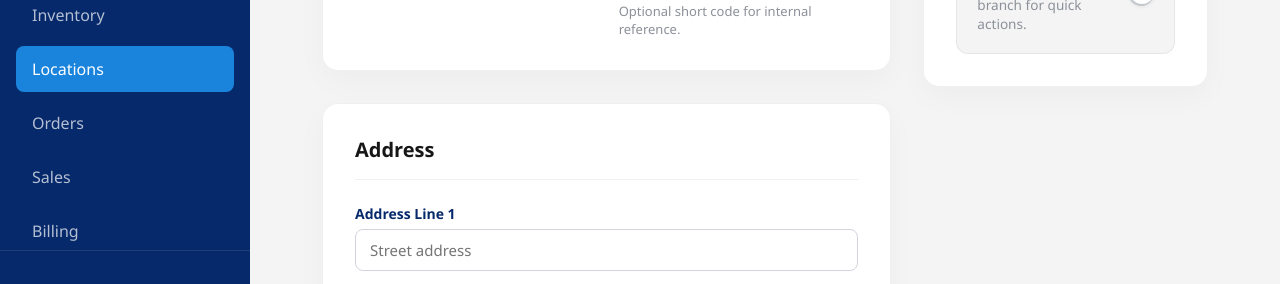
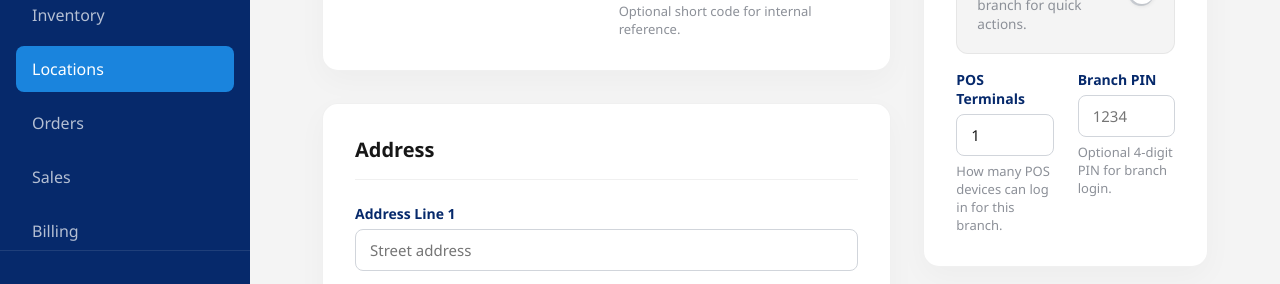
Before and after one commit to Vendora-ZM/vendora-frontend, a Next.js app: page /dashboard/locations/new in a window 1280 px wide. Shown: the part 401-685 px from the top of the page. Built offline with nearby package versions, Linux system fonts and the light colour scheme; no server answers.

Commit message:
Add branch access controls

```diff
--- a/src/app/(dashboard)/dashboard/locations/new/page.tsx
+++ b/src/app/(dashboard)/dashboard/locations/new/page.tsx
@@ -18,6 +18,8 @@ interface FormState {
   state: string;
   postal_code: string;
   country_code: string;
+  pos_terminal_limit: string;
+  access_pin: string;
   is_default: boolean;
 }
 
@@ -30,6 +32,8 @@ const defaultForm: FormState = {
   state: '',
   postal_code: '',
   country_code: 'ZM',
+  pos_terminal_limit: '1',
+  access_pin: '',
   is_default: false,
 };
 
@@ -54,6 +58,14 @@ export default function NewLocationPage() {
     if (form.country_code.trim().length !== 2) {
       nextErrors.country_code = 'Use a 2-letter country code, like ZM.';
     }
+    const terminalLimit = Number.parseInt(form.pos_terminal_limit, 10);
+    if (!Number.isInteger(terminalLimit) || terminalLimit < 1) {
+      nextErrors.pos_terminal_limit = 'Enter at least 1 POS terminal.';
+    }
+    const pin = form.access_pin.trim();
+    if (pin.length > 0 && (!/^\d{4}$/.test(pin))) {
+      nextErrors.access_pin = 'Use a 4-digit PIN.';
+    }
     setErrors(nextErrors);
     return Object.keys(nextErrors).length === 0;
   };
@@ -73,6 +85,8 @@ export default function NewLocationPage() {
         state: form.state.trim() || null,
         postal_code: form.postal_code.trim() || null,
         country_code: form.country_code.trim().toUpperCase(),
+        pos_terminal_limit: Number.parseInt(form.pos_terminal_limit, 10) || 1,
+        access_pin: form.access_pin.trim() || null,
         is_default: form.is_default,
       };
 
@@ -217,6 +231,33 @@ export default function NewLocationPage() {
                   </div>
                 </label>
               </div>
+
+              <div className={styles.formGrid} style={{ marginTop: '16px' }}>
+                <Input
+                  id="location-pos-terminals"
+                  label="POS Terminals"
+                  type="number"
+                  min={1}
+                  step={1}
+                  placeholder="1"
+                  value={form.pos_terminal_limit}
+                  onChange={set('pos_terminal_limit')}
+                  error={errors.pos_terminal_limit}
+                  helpText="How many POS devices can log in for this branch."
+                />
+                <Input
+                  id="location-access-pin"
+                  label="Branch PIN"
+                  type="text"
+                  inputMode="numeric"
+                  maxLength={4}
+                  placeholder="1234"
+                  value={form.access_pin}
+                  onChange={set('access_pin')}
+                  error={errors.access_pin}
+                  helpText="Optional 4-digit PIN for branch login."
+                />
+              </div>
             </div>
           </div>
         </div>
--- a/src/lib/features/locations/locationsApi.ts
+++ b/src/lib/features/locations/locationsApi.ts
@@ -12,6 +12,8 @@ export interface CreateLocationPayload {
   state?: string | null;
   postal_code?: string | null;
   country_code: string;
+  pos_terminal_limit: number;
+  access_pin?: string | null;
   is_default?: boolean;
 }
 
@@ -24,6 +26,8 @@ export interface UpdateLocationPayload {
   state?: string | null;
   postal_code?: string | null;
   country_code?: string | null;
+  pos_terminal_limit?: number | null;
+  access_pin?: string | null;
   is_default?: boolean | null;
 }
 
--- a/src/types/location.ts
+++ b/src/types/location.ts
@@ -9,6 +9,8 @@ export interface Location {
   state?: string | null;
   postal_code?: string | null;
   country_code?: string;
+  pos_terminal_limit: number;
+  access_pin?: string | null;
   is_active?: boolean;
   is_default?: boolean;
   created_at: string;
```
Also changed, not shown: src/app/(dashboard)/dashboard/locations/[id]/LocationWorkspace.tsx (+28 -0 lines), src/app/(dashboard)/dashboard/locations/[id]/edit/page.tsx (+43 -0 lines), src/app/(dashboard)/dashboard/locations/[id]/page.module.css (+7 -0 lines).
